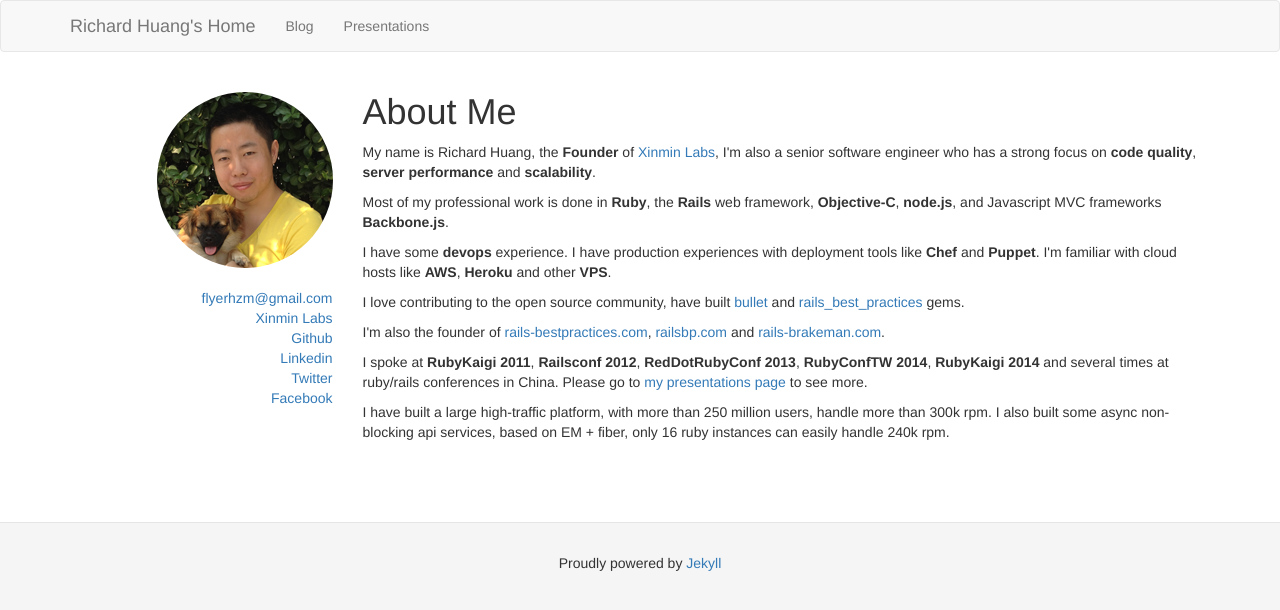
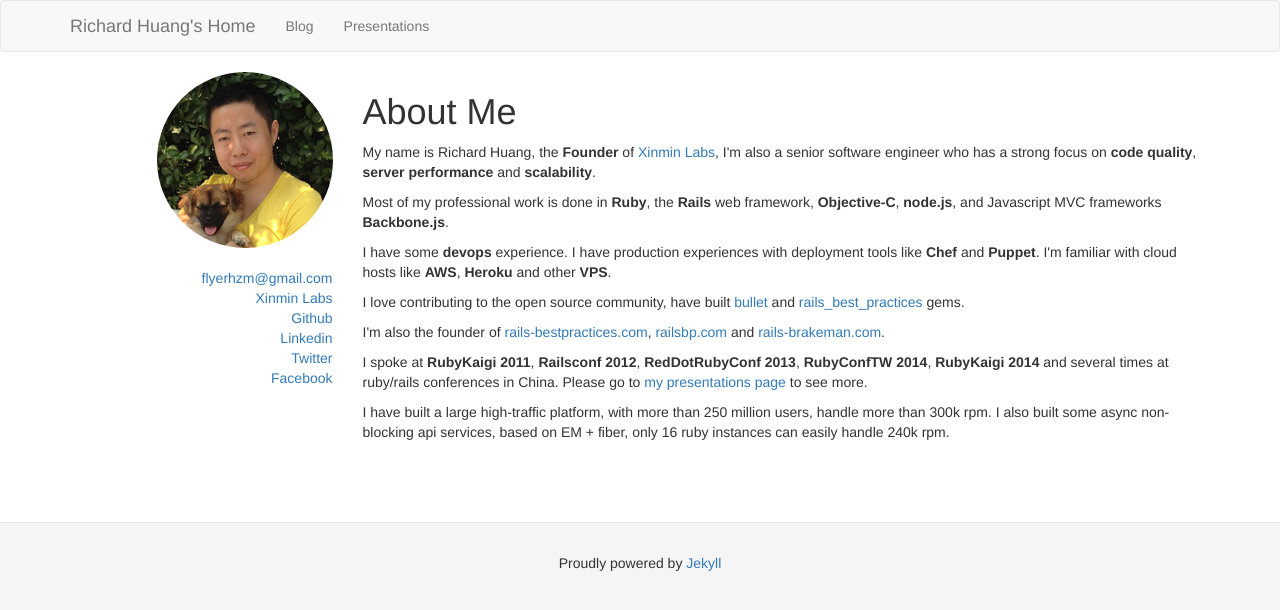
Before and after one commit to flyerhzm/huangzhimin.com, a Jekyll site: the page built from index.html, in a window 1280 px wide. Shown: the top 610 px of the page. Built offline with Jekyll 4.4.1, drawn with Linux system fonts in a browser that asks for light colours; nearby versions of some CDN libraries.

Commit message:
polish avatar style

```diff
--- a/config/deploy.rb
+++ b/config/deploy.rb
@@ -10,7 +10,7 @@
 set :user,    'deploy'
 set :group,   'deploy'
 
-set :deploy_to, '/home/deploy/sites/huangzhimi.com/production'
+set :deploy_to, '/home/deploy/sites/huangzhimin.com/production'
 
 namespace :deploy do
   task :update_jekyll do
--- a/css/app.css
+++ b/css/app.css
@@ -6,5 +6,5 @@
   background-color: #f5f5f5;
 }
 img.avatar {
-  margin: 20px 0;
+  margin: 0 0 20px 20px;
 }
```
